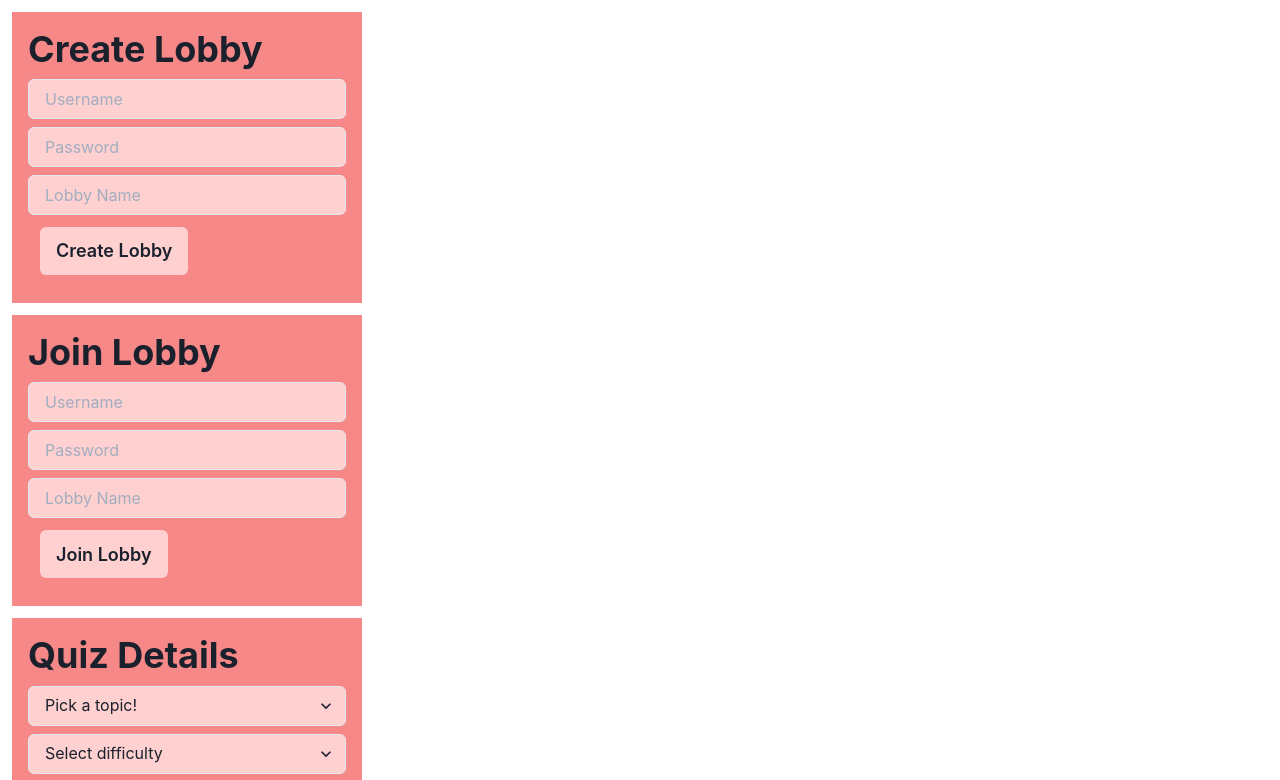
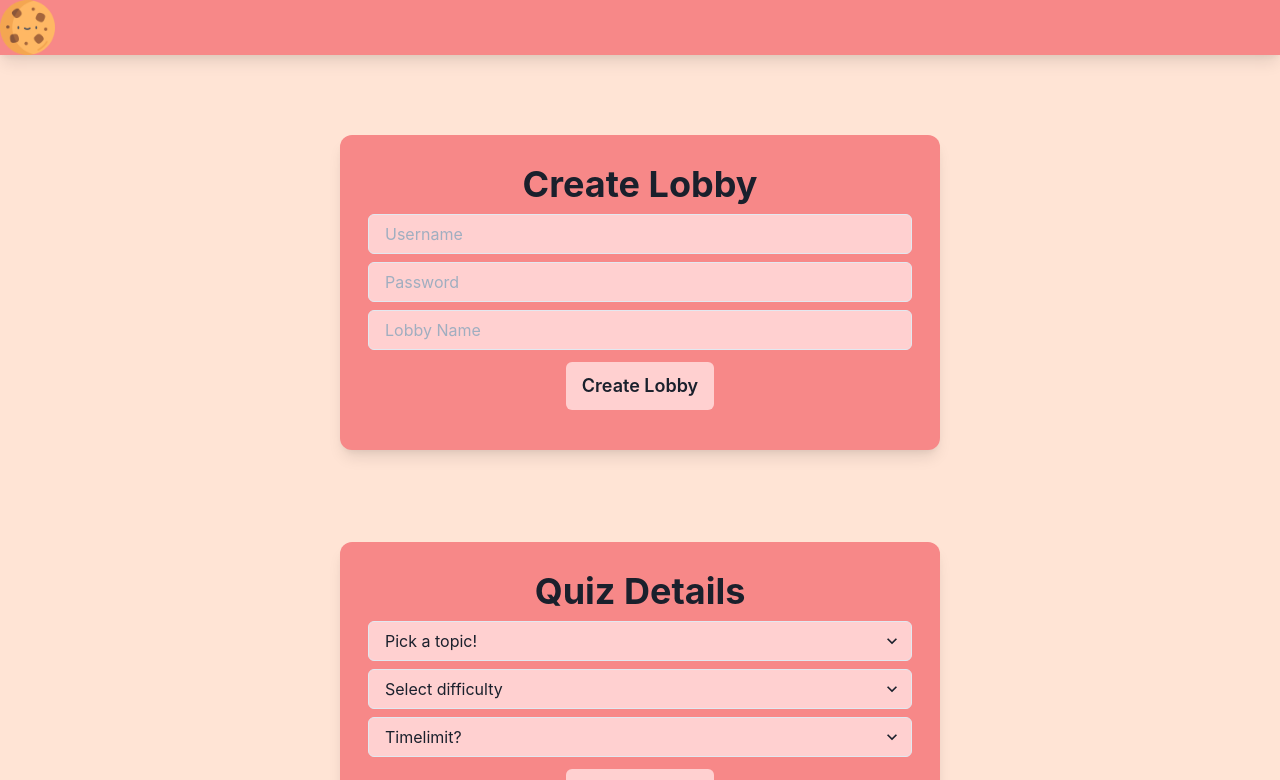
Before and after one commit to ultimate-cookie/cookie-client, a React app: page /lobby in a window 1280 px wide. Shown: the top 780 px of the page. Built offline with nearby package versions, Linux system fonts and the light colour scheme.

Commit message:
updated components

```diff
--- a/public/index.html
+++ b/public/index.html
@@ -7,7 +7,7 @@
     <link rel="shortcut icon" href="https://cdn-icons-png.flaticon.com/512/614/614131.png" type="image/x-icon">
     <title>Ultimate Cookieeee</title>
 </head>
-<body>
+<body style="background-color: #ffe4d5">
     <noscript>This app requires javascript to be used</noscript>
     <div id="root"></div>
 </body>
--- a/src/App.js
+++ b/src/App.js
@@ -9,17 +9,17 @@ import {
 	JoinLobby,
 	QuizDetails,
 	Welcome,
-	// NavBar
+	TopBar
 } from './components';
 
 function App() {
 return (
 <>
-	{/* <NavBar /> */}
+	<TopBar />
 	<CreateLobby />
-	<JoinLobby />
+	{/* <JoinLobby /> */}
 	<QuizDetails />
-	<Welcome />
+	{/* <Welcome /> */}
 	{/* <div>
 		<NavBar />
 				<Switch>
--- a/src/components/CreateLobby/index.js
+++ b/src/components/CreateLobby/index.js
@@ -3,25 +3,32 @@ import { CreateButton } from '../index'
 import {
   FormControl,
   FormLabel,
-  Input
+  Input,
+  Center,
 } from '@chakra-ui/react'
 import { Container, Heading } from '@chakra-ui/layout';
 
 const CreateLobby = () => {
 return(
 <>
-<Container id='join' w="350px" bg="#f78888" m='3' p='4'>
+<Center mt={10}>
+  <Container id='create' w="600px" rounded='xl' boxShadow='lg' bg="#f78888" m='3' p='7' mt='10'>
+    <Center>
       <Heading>Create Lobby</Heading>
+    </Center>
     <FormControl>
       <FormLabel htmlFor='username'></FormLabel>
-    <Input isRequired id='username' placeholder='Username' bg="#ffd0d0"/>
+      <Input isRequired className='username' placeholder='Username' bg="#ffd0d0"/>
       <FormLabel htmlFor='password'></FormLabel>
-    <Input isRequired id='password' placeholder='Password' bg="#ffd0d0"/>
+      <Input isRequired className='password' placeholder='Password' bg="#ffd0d0"/>
       <FormLabel htmlFor='lobbyname'></FormLabel>
-    <Input isRequired id='lobbyname' placeholder='Lobby Name' bg="#ffd0d0" />
+      <Input isRequired className='lobbyname' placeholder='Lobby Name' bg="#ffd0d0" />
+      <Center>
         <CreateButton />
+      </Center>
     </FormControl>
   </Container>
+</Center>
 </>
 )};
 export default CreateLobby;
--- a/src/components/JoinLobby/index.js
+++ b/src/components/JoinLobby/index.js
@@ -3,25 +3,33 @@ import { JoinButton } from '../index'
 import {
   FormControl,
   FormLabel,
-  Input
+  Input,
+  Center
 } from '@chakra-ui/react'
 import { Container, Heading } from '@chakra-ui/layout';
 
 const JoinLobby = () => {
 return(
 <>
-<Container id='join' w="350px" bg="#f78888" m='3' p='4'>
+<Center mt={10}>
+
+  <Container id='join' w="600px" rounded='xl' boxShadow='lg' bg="#f78888" m='3' p='7' mt='10' >
+    <Center>
       <Heading>Join Lobby</Heading>
+    </Center>
     <FormControl>
       <FormLabel htmlFor='username'></FormLabel>
-    <Input isRequired id='username' placeholder='Username' bg="#ffd0d0"/>
+      <Input isRequired className='username' placeholder='Username' bg="#ffd0d0"/>
       <FormLabel htmlFor='password'></FormLabel>
-    <Input isRequired id='password' placeholder='Password' bg="#ffd0d0"/>
+      <Input isRequired className='password' placeholder='Password' bg="#ffd0d0"/>
       <FormLabel htmlFor='lobbyname'></FormLabel>
-    <Input isRequired id='lobbyname' placeholder='Lobby Name' bg="#ffd0d0" />
+      <Input isRequired className='lobbyname' placeholder='Lobby Name' bg="#ffd0d0" />
+      <Center>
         <JoinButton />
+      </Center>
     </FormControl>
   </Container>
+</Center>
 </>
 )};
 export default JoinLobby;
--- a/src/components/NavBar/index.js
+++ /dev/null
@@ -1,10 +0,0 @@
-import { Container } from '@chakra-ui/layout';
-import React from 'react';
-
-const NavBar = () => {
-return(
-<>
-<Container bg="#f78888" w='1000px' h='40px'></Container>
-</>
-)};
-export default NavBar;
--- a/src/components/QuizDetails/index.js
+++ b/src/components/QuizDetails/index.js
@@ -1,13 +1,16 @@
 import React from 'react';
-import { FormControl, FormLabel, Select, Container, Heading } from '@chakra-ui/react';
+import { FormControl, FormLabel, Select, Container, Heading, Center,  } from '@chakra-ui/react';
 import CreateButton from '../CreateButton';
 
 
 const QuizDetails = () => {
 return(
 <>
-<Container w="350px" bg="#f78888" m='3' p='4'>
+<Center mt={10}>
+  <Container w="600px" rounded='xl' boxShadow='lg' bg="#f78888" m='3' p='7' mt='10'>
+    <Center>
       <Heading>Quiz Details</Heading>
+    </Center>
     <FormControl>
       <FormLabel htmlFor='topics'></FormLabel>
       <Select id='topics' placeholder='Pick a topic!' bg="#ffd0d0">
@@ -21,9 +24,13 @@ return(
       <Select id='timelimit' placeholder='Timelimit?' bg="#ffd0d0">
         <option>All</option>
       </Select>
+      <Center>
         <CreateButton />
+      </Center>
     </FormControl>
   </Container>
+</Center>
+
 </>
 )};
 export default QuizDetails;
--- /dev/null
+++ b/src/components/TopBar/index.js
@@ -0,0 +1,35 @@
+import React from 'react';
+
+import { Box } from '@chakra-ui/layout';
+import { Image, keyframes, usePrefersReducedMotion } from '@chakra-ui/react'
+
+import logo from './cookie.png'
+
+
+const spin = keyframes`
+  from { transform: rotate(0deg); }
+  to { transform: rotate(360deg); }
+`
+
+const TopBar = () => {
+return(
+<>
+<Box bg="#f78888" w='100%' h='55px' boxShadow='lg'>
+  <Image boxSize={55} src={logo} w='' />
+
+</Box>
+</>
+)};
+export default TopBar;
+
+
+
+function Example() {
+  const prefersReducedMotion = usePrefersReducedMotion()
+
+  const animation = prefersReducedMotion
+    ? undefined
+    : `${spin} infinite 20s linear`
+
+  return <Image animation={animation} src={logo} {...props} />
+}
--- a/src/components/index.js
+++ b/src/components/index.js
@@ -1,8 +1,7 @@
 export { default as CreateButton } from './CreateButton'
+export { default as CreateLobby } from './CreateLobby'
 export { default as JoinButton } from './JoinButton'
-export { default as CreateLobby } from './CreateLobby'
-
 export { default as JoinLobby } from './JoinLobby'
 export { default as QuizDetails } from './QuizDetails'
-export { default as NavBar } from './NavBar'
+export { default as TopBar } from './TopBar'
 export { default as Welcome } from './Welcome'
```
Also changed, not shown: src/components/TopBar/cookie.png (added). Lines whose indentation alone changed are shown as unchanged.
